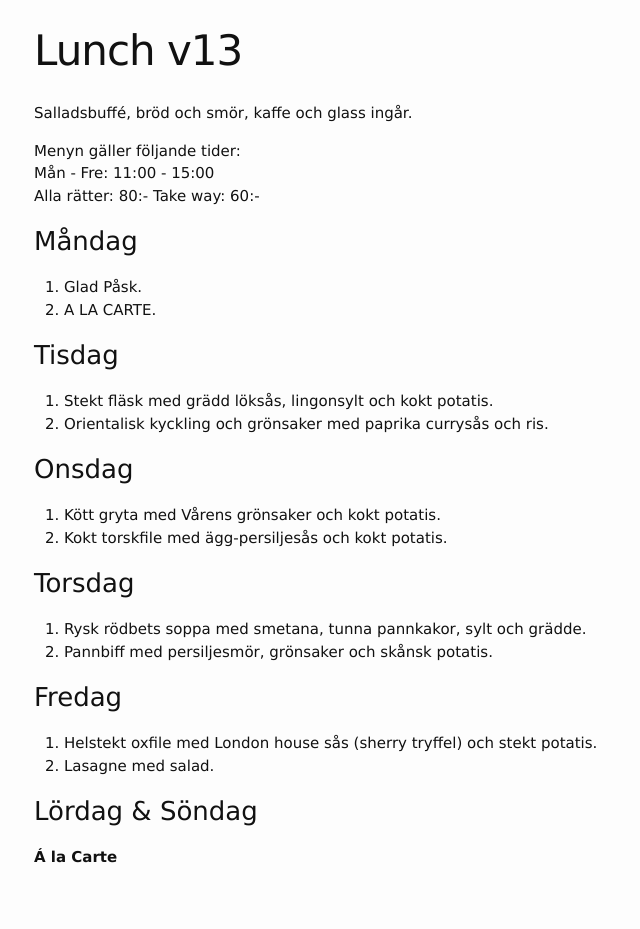
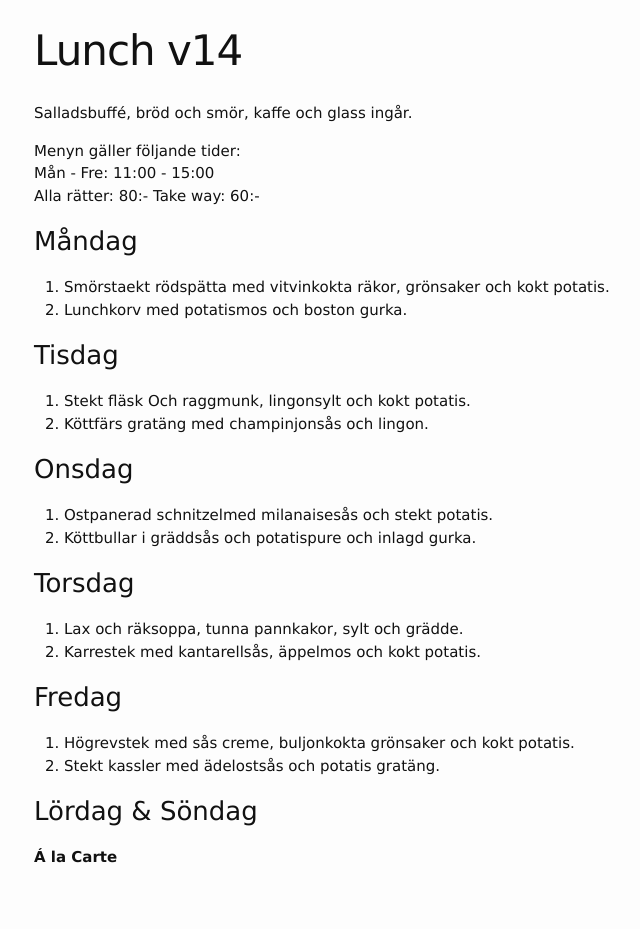
Before and after one commit to FarInn62/farinn62.github.io, a Jekyll site: the page built from lunch.md, in a window 1280 px wide. Shown: the whole page, without its empty margins (236-876 px from the left). Built offline with Jekyll 4.4.1, drawn with Linux system fonts in a browser that asks for light colours.

Commit message:
Update lunch.md

```diff
--- a/lunch.md
+++ b/lunch.md
@@ -1,6 +1,6 @@
 ---
 layout: foodmenu
-title: Lunch v13
+title: Lunch v14
 permalink: /lunch/
 published: true
 ---
@@ -12,28 +12,28 @@ Alla rätter: 80:- Take way: 60:-
 
 ### Måndag
 
-1. Glad Påsk.
-2. A LA CARTE.
+1. Smörstaekt rödspätta med vitvinkokta räkor, grönsaker och kokt potatis.
+2. Lunchkorv med potatismos och boston gurka.
 
 ### Tisdag
 
-1. Stekt fläsk med grädd löksås, lingonsylt och kokt potatis.
-2. Orientalisk kyckling och grönsaker med paprika currysås och ris.
+1. Stekt fläsk Och raggmunk, lingonsylt och kokt potatis.
+2. Köttfärs gratäng med champinjonsås och lingon.
 
 ### Onsdag
 
-1. Kött gryta med Vårens grönsaker och kokt potatis.
-2. Kokt torskfile med ägg-persiljesås och kokt potatis.
+1. Ostpanerad schnitzelmed milanaisesås och stekt potatis.
+2. Köttbullar i gräddsås och potatispure och inlagd gurka.
 
 ### Torsdag
 
-1. Rysk rödbets soppa med smetana, tunna pannkakor, sylt och grädde.
-2. Pannbiff med persiljesmör, grönsaker och skånsk potatis.
+1. Lax och räksoppa, tunna pannkakor, sylt och grädde.
+2. Karrestek med kantarellsås, äppelmos och kokt potatis.
 
 ### Fredag
 
-1. Helstekt oxfile med London house sås (sherry tryffel) och stekt potatis.
-2. Lasagne med salad.
+1. Högrevstek med sås creme, buljonkokta grönsaker och kokt potatis.
+2. Stekt kassler med ädelostsås och potatis gratäng.
 
 ### Lördag & Söndag
 
```
